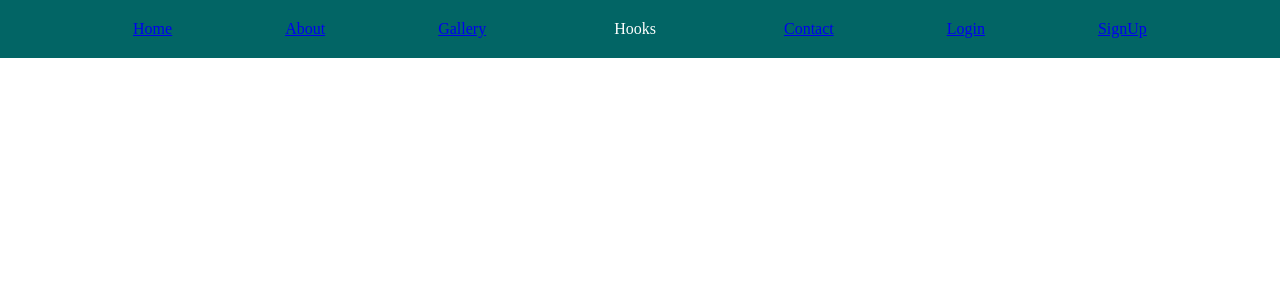
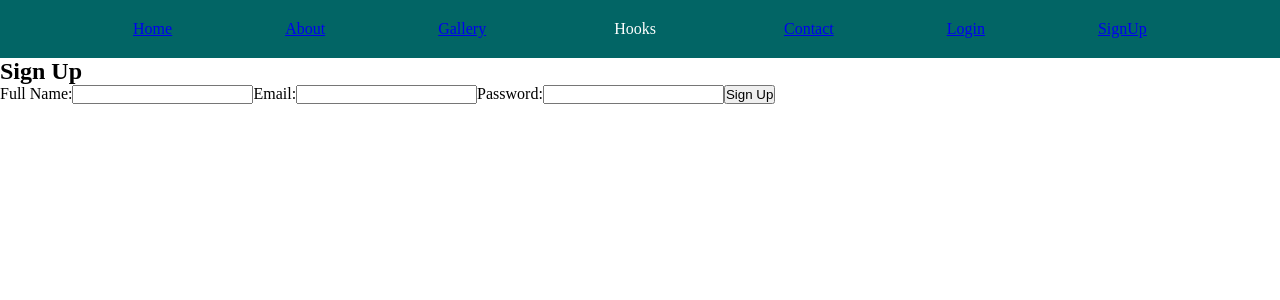
Before and after one commit to mukilan1010/SJIT2025MERN, a React (Vite) app in the folder vite-project/: page /signup in a window 1280 px wide. Shown: the top 300 px of the page. Built offline with nearby package versions, Linux system fonts and the light colour scheme.

Commit message:
day9 task

```diff
--- a/vite-project/package.json
+++ b/vite-project/package.json
@@ -10,6 +10,7 @@
     "preview": "vite preview"
   },
   "dependencies": {
+    "axios": "^1.7.9",
     "react": "^19.0.0",
     "react-dom": "^19.0.0",
     "react-router-dom": "^7.2.0"
--- a/vite-project/src/App.jsx
+++ b/vite-project/src/App.jsx
@@ -7,10 +7,11 @@ import About from './components/functionalcomponents/about';
 import Contact from './components/functionalcomponents/contact';
 import Gallery from './components/functionalcomponents/gallery';
 import Home from './components/functionalcomponents/home';
-import Login from './components/functionalcomponents/login';
+import Login from './components/functionalcomponents/Login';
 import NavBar from './components/functionalcomponents/navbar';
 import Signup from './components/functionalcomponents/signup';
 import UseEffect from './components/functionalcomponents/UseEffect';
+import useEffectApi from './components/functionalcomponents/useEffectApi';
 
 import {BrowserRouter,Routes,Route} from "react-router-dom";
 function App() {
@@ -27,6 +28,7 @@ function App() {
             <Route path="/login" element={<Login />} />
             <Route path="/navbar" element={<NavBar />} />
             <Route path="/signup" element={<Signup />} />
+            <Route path="/useeffectapi" element={<useEffectApi />} />
 
           </Routes>
           </BrowserRouter>
--- a/vite-project/src/components/functionalcomponents/About.jsx
+++ b/vite-project/src/components/functionalcomponents/About.jsx
@@ -10,6 +10,9 @@ function About(){
     function handleIncrement(){
         setNum(num+1)
     }
+    function Zero(){
+      setNum(0);
+    }
 
   return (
     <div>
@@ -19,7 +22,7 @@ function About(){
       <button onClick={handleDecrement}>-</button>
       <h3>Updating State: {num}</h3>
       <button onClick={handleIncrement}>+</button>
-
+      <button onDoubleClick={Zero}>Reset</button>
     </div>
   );
 }
--- a/vite-project/src/components/functionalcomponents/Login.jsx
+++ b/vite-project/src/components/functionalcomponents/Login.jsx
@@ -2,10 +2,24 @@ import React from 'react'
 
 const Login = () => {
   return (
+
     <div>
+
       <h1>Login</h1>
+      <form>
+      <label for="email">Email:</label>
+      <input type="email" id="email" name="email" /><br></br>
+      <label for="email">Password:</label>
+      <input type="password" id="email" name="password" /><br></br>
+      <button type="submit">Login</button>
+
+      <p>New user? <a href='/signup'> Signup</a></p>
+
+
+      </form>
+
     </div>
-  )
+  );
 }
 
-export default Login
+export default Login;
--- a/vite-project/src/components/functionalcomponents/Signup.jsx
+++ b/vite-project/src/components/functionalcomponents/Signup.jsx
@@ -2,11 +2,23 @@ import React from 'react'
 
 const Signup = () => {
   return (
-    <div>
-        <h1></h1>
+    <div class="signup-container">
+        <h2>Sign Up</h2>
+        <form id="signupForm"/>
+            <label for="name">Full Name:</label>
+            <input type="text" id="name" name="name" required/>
 
+            <label for="email">Email:</label>
+            <input type="email" id="email" name="email" required/>
+
+            <label for="password">Password:</label>
+            <input type="password" id="password" name="password" required/>
+
+            <button type="submit">Sign Up</button>
+
+        <p id="message"></p>
     </div>
   )
 }
 
-export default Signup
+export default Signup;
```
Also changed, not shown: 1 other file (tests, documents, lock files or other folders).
